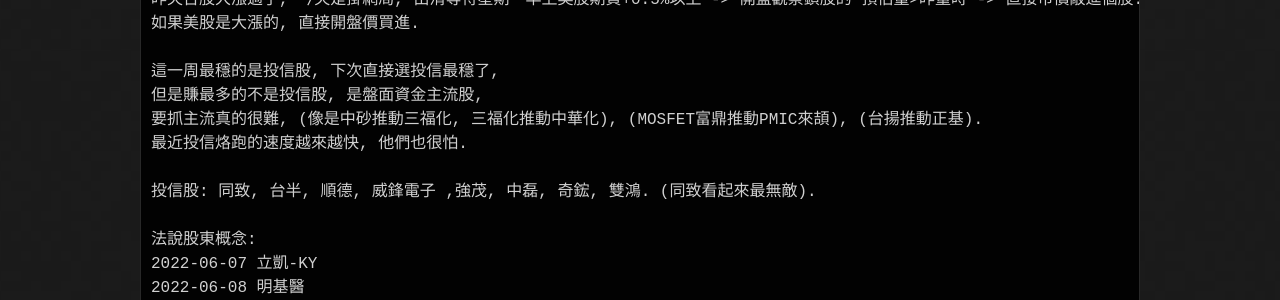
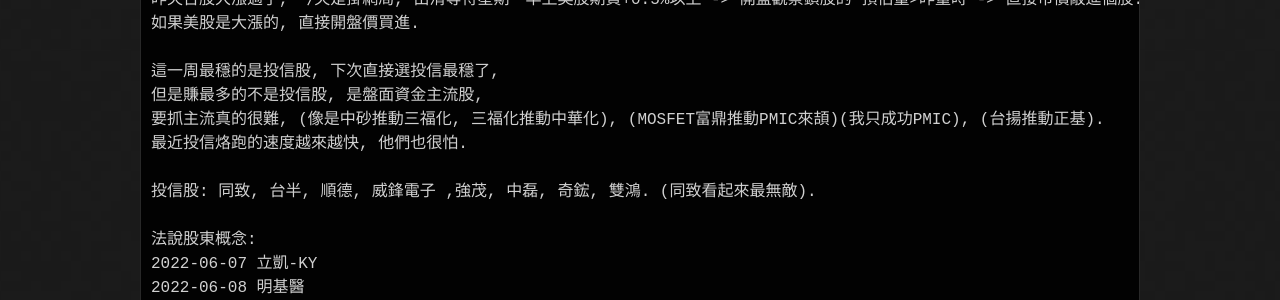
Before and after one commit to lepg5487/Stock_God, a Jekyll site: the page built from index.md, in a window 1280 px wide and 1400 px high. Shown: the part 482-782 px from the top of the window. Built offline with Jekyll 4.4.1, drawn with Linux system fonts in a browser that asks for light colours; our own code applies the rules of GitHub Pages for plain Markdown files; some of the changed text lies outside the part shown.

Commit message:
Update index.md

```diff
--- a/index.md
+++ b/index.md
@@ -17,7 +17,7 @@
 
 這一周最穩的是投信股, 下次直接選投信最穩了,
 但是賺最多的不是投信股, 是盤面資金主流股,
-要抓主流真的很難, (像是中砂推動三福化, 三福化推動中華化), (MOSFET富鼎推動PMIC來頡), (台揚推動正基).
+要抓主流真的很難, (像是中砂推動三福化, 三福化推動中華化), (MOSFET富鼎推動PMIC來頡)(我只成功PMIC), (台揚推動正基).
 最近投信烙跑的速度越來越快, 他們也很怕.
 
 投信股: 同致, 台半, 順德, 威鋒電子 ,強茂, 中磊, 奇鋐, 雙鴻. (同致看起來最無敵).
```
